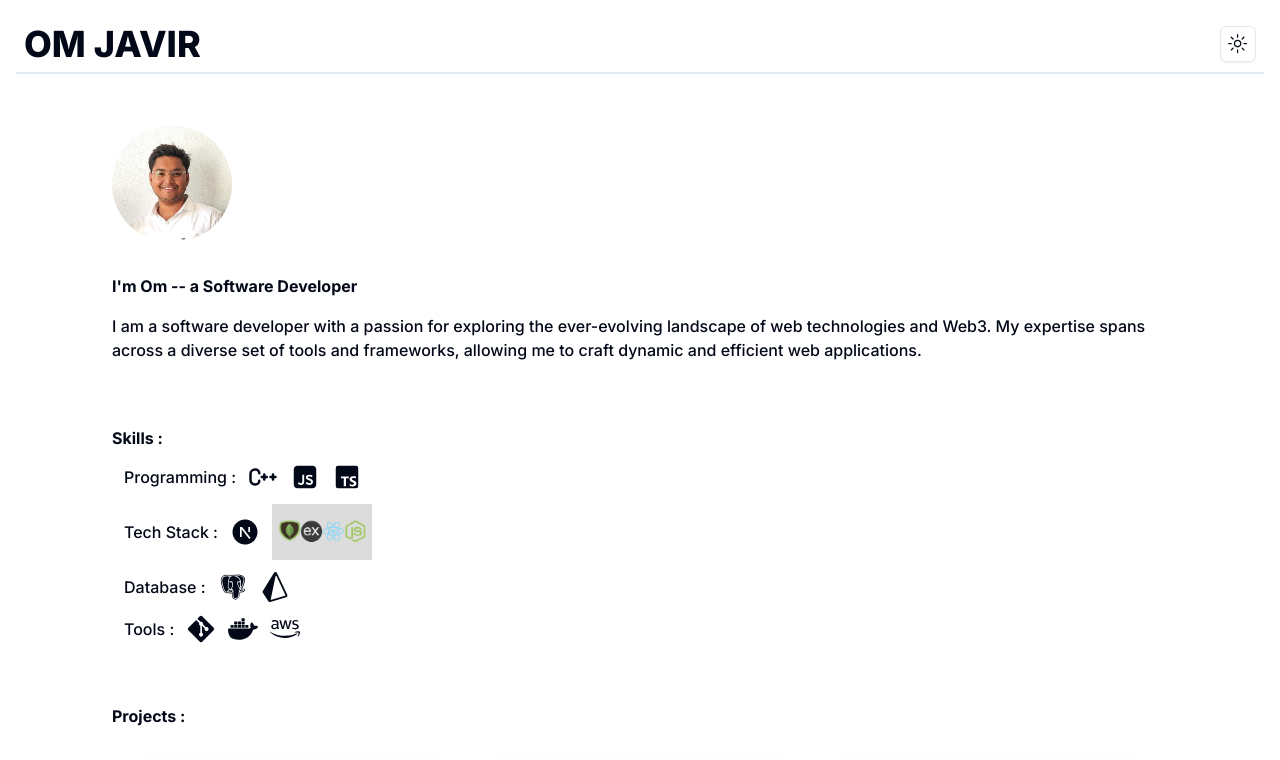
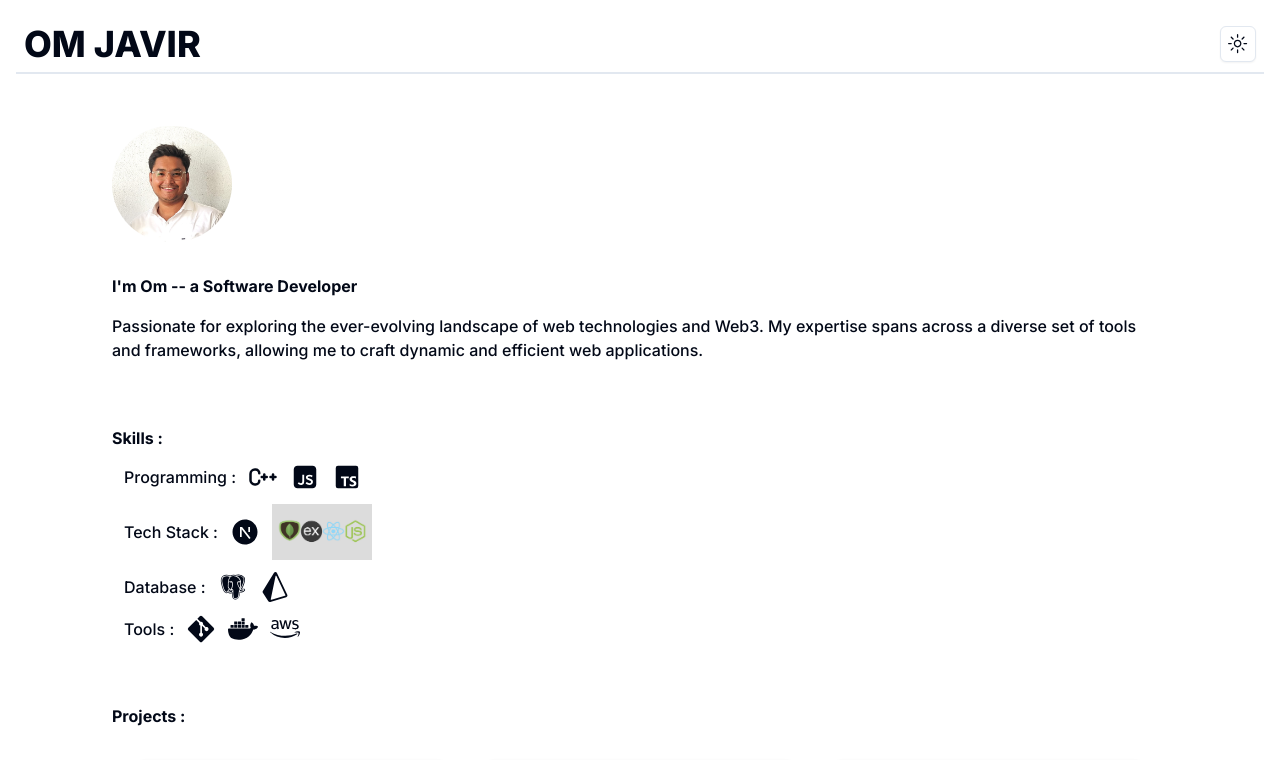
Before and after one commit to Omjavir/my-portfolio, a Next.js app: page / in a window 1280 px wide. Shown: the top 760 px of the page. Built offline with nearby package versions, Linux system fonts and the light colour scheme.

Commit message:
Add : Hero section description

```diff
--- a/components/Hero.tsx
+++ b/components/Hero.tsx
@@ -17,10 +17,10 @@ export default function Hero() {
       </div>
       <div className=" mb-4">
         <h4 className="font-medium">
-          I am a software developer with a passion for exploring the
-          ever-evolving landscape of web technologies and Web3. My expertise
-          spans across a diverse set of tools and frameworks, allowing me to
-          craft dynamic and efficient web applications.
+          Passionate for exploring the ever-evolving landscape of web
+          technologies and Web3. My expertise spans across a diverse set of
+          tools and frameworks, allowing me to craft dynamic and efficient web
+          applications.
         </h4>
       </div>
     </div>
```
